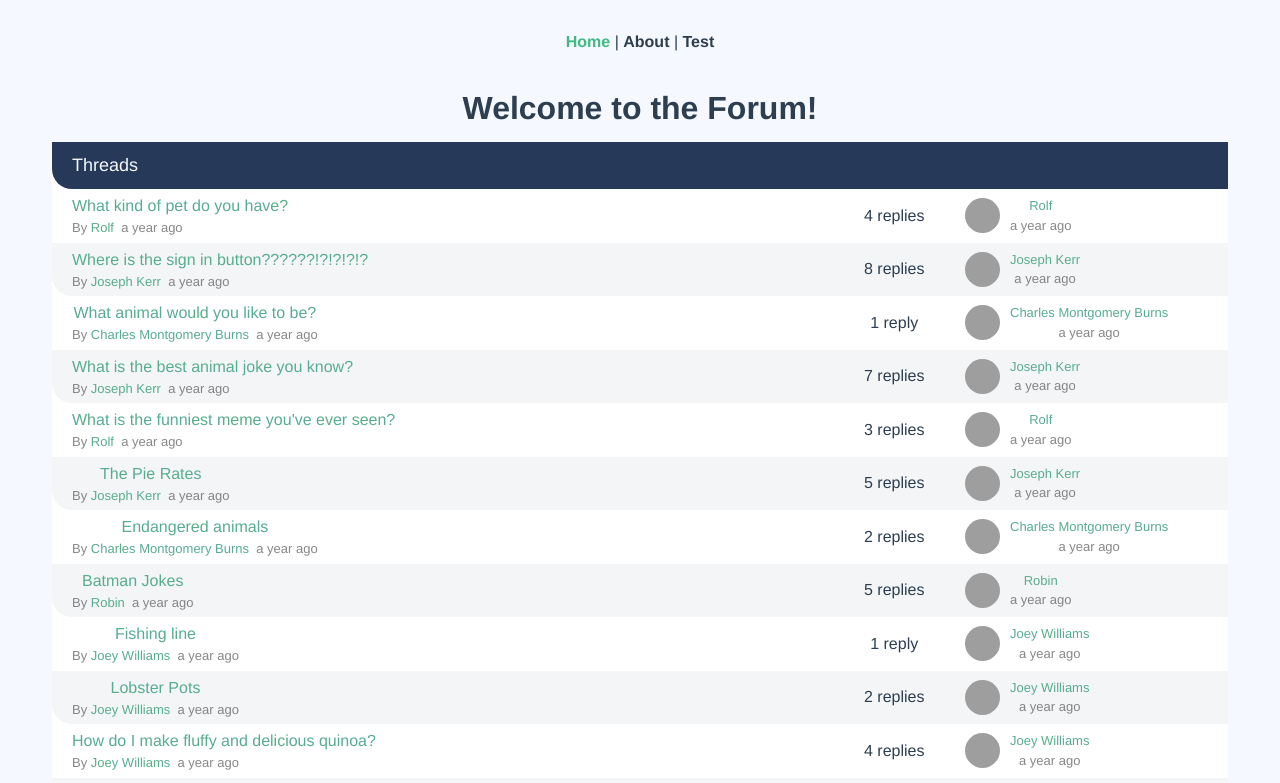
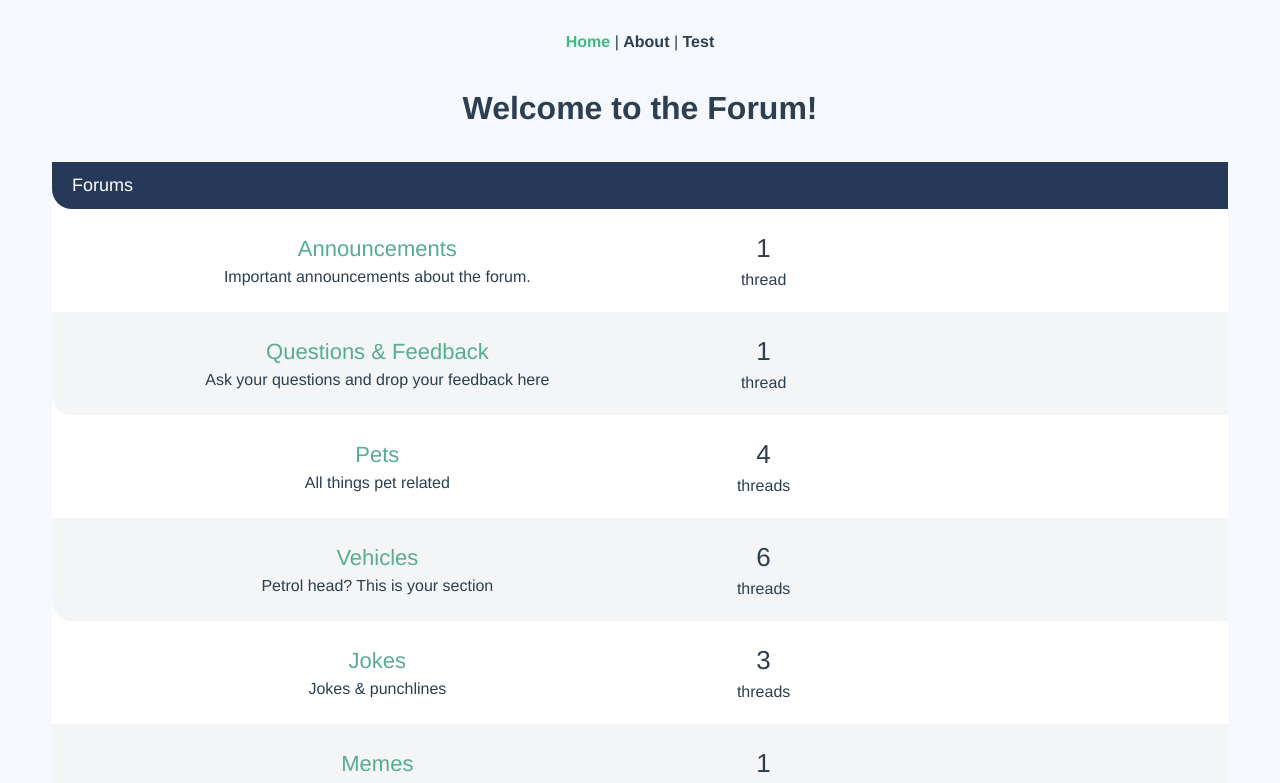
Before and after one commit to training-yoyosan/vue3-forum, a Vue app: page / in a window 1280 px wide. Shown: the top 783 px of the page. Built offline with nearby package versions, Linux system fonts and the light colour scheme; grey boxes are pictures that could not be loaded.

Commit message:
add forum list

```diff
--- /dev/null
+++ b/src/components/ForumList.vue
@@ -0,0 +1,54 @@
+<template>
+  <div class="col-full">
+    <div class="forum-list">
+      <h2 class="list-title">
+        <a href="#">Forums</a>
+      </h2>
+
+      <div class="forum-listing" v-for="forum in forums" :key="forum.id">
+        <div class="forum-details">
+          <router-link
+            class="text-xlarge"
+            :to="{ name: 'Forum', params: { id: forum.id } }"
+            >{{ forum.name }}
+          </router-link>
+          <p>{{ forum.description }}</p>
+        </div>
+
+        <div class="threads-count">
+          <p>
+            <span class="count">{{ forum.threads?.length }}</span>
+            {{ forumThreadWord(forum) }}
+          </p>
+        </div>
+
+        <div class="last-thread"></div>
+      </div>
+    </div>
+  </div>
+</template>
+
+<script>
+export default {
+  name: "ForumList",
+
+  props: {
+    forums: {
+      required: true,
+      type: Array,
+    },
+  },
+
+  methods: {
+    forumThreadWord(forum) {
+      if (forum.threads?.length) {
+        return forum.threads.length > 1 ? "threads" : "thread";
+      } else {
+        return "no threads";
+      }
+    },
+  },
+};
+</script>
+
+<style scoped></style>
--- a/src/views/Home.vue
+++ b/src/views/Home.vue
@@ -1,20 +1,20 @@
 <template>
   <h1>Welcome to the Forum!</h1>
-  <ThreadList :threads="threads" />
+  <ForumList :forums="forums" />
 </template>
 
 <script>
 import sourceData from "@/data.json";
-import ThreadList from "@/components/ThreadList";
+import ForumList from "@/components/ForumList";
 
 export default {
   name: "PageHome",
 
-  components: { ThreadList },
+  components: { ForumList },
 
   data() {
     return {
-      threads: sourceData.threads,
+      forums: sourceData.forums,
     };
   },
 };
```
